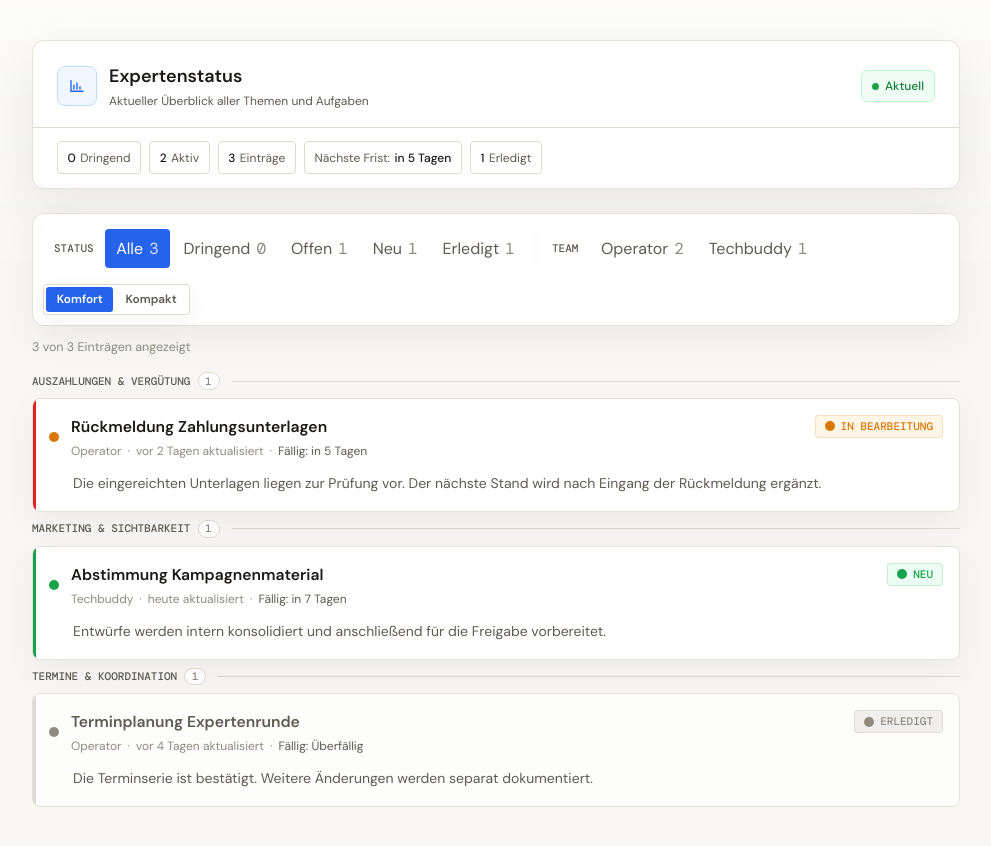
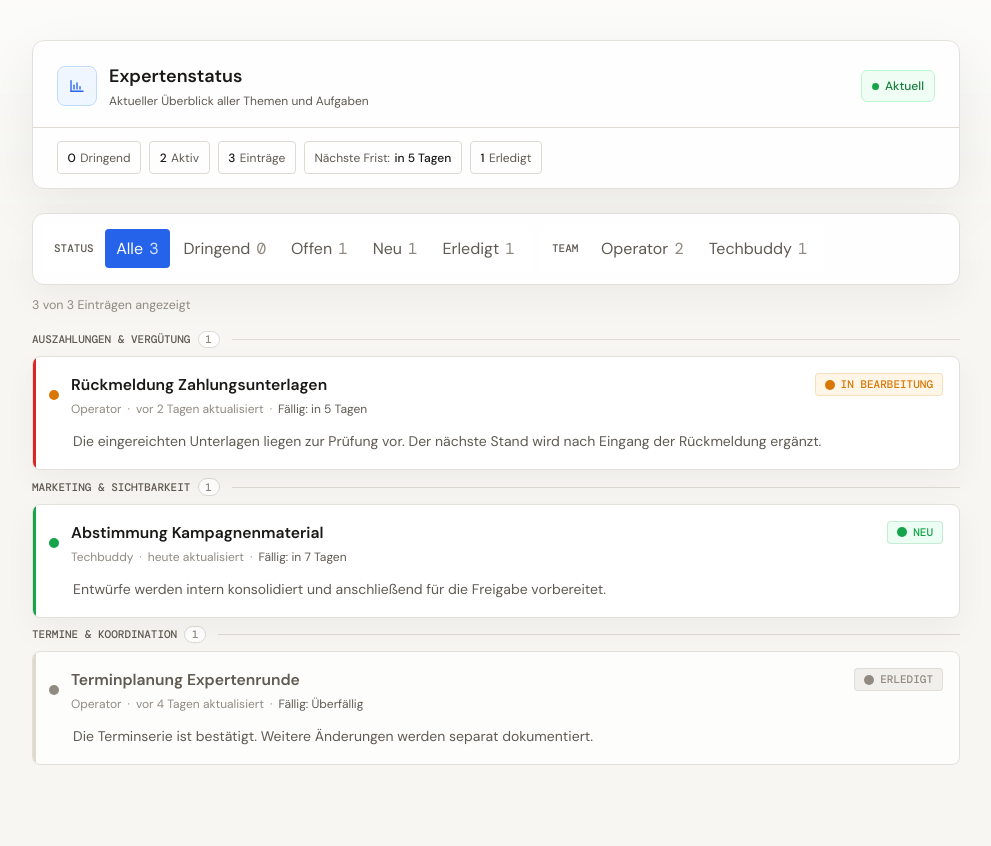
Before and after one commit to zeroedge-code/exp-status, a React (Vite) app: page / in a window 1280 px wide. Shown: the whole page, without its empty margins (144-1135 px from the left). After the commit the page ends 805 px from the top, so only its background shows below. Built offline with nearby package versions, Linux system fonts and the light colour scheme.

Commit message:
Remove compact status view toggle

```diff
--- a/src/components/StatusCard.jsx
+++ b/src/components/StatusCard.jsx
@@ -1,14 +1,14 @@
 import { StatusBadge } from './StatusBadge.jsx'
 
-export function StatusCard({ entry, badgeStatus, badgeLabel, meta, delay = 0, compact = false }) {
+export function StatusCard({ entry, badgeStatus, badgeLabel, meta, delay = 0 }) {
   const titleId = `status-card-title-${entry.id}`
 
   return (
     <article
       aria-labelledby={titleId}
       className={`card status-card row-enter group grid gap-3 transition sm:grid-cols-[minmax(0,1fr)_auto] sm:items-start ${
-        compact ? 'status-card-compact' : ''
-      } ${badgeStatus === 'away' ? 'status-card-done' : ''}`}
+        badgeStatus === 'away' ? 'status-card-done' : ''
+      }`}
       style={{ animationDelay: `${delay}ms`, '--status-accent': getAccentColor(entry, badgeStatus) }}
     >
       <div className="flex min-w-0 items-center gap-3">
--- a/src/index.css
+++ b/src/index.css
@@ -228,38 +228,6 @@ textarea:focus-visible {
   font-size: 0.78rem;
 }
 
-.view-toggle {
-  display: inline-flex;
-  flex: 0 0 auto;
-  gap: 0.125rem;
-  border: 1px solid var(--border);
-  border-radius: var(--radius-sm);
-  background: var(--bg-surface);
-  padding: 0.125rem;
-  box-shadow: 0 8px 22px rgba(26, 25, 23, 0.035);
-}
-
-.view-toggle button {
-  border: 0;
-  border-radius: calc(var(--radius-sm) - 1px);
-  background: transparent;
-  color: var(--text-secondary);
-  padding: 0.42rem 0.65rem;
-  font-size: 0.74rem;
-  font-weight: 600;
-  line-height: 1;
-}
-
-.view-toggle button:hover {
-  background: var(--bg-elevated);
-  color: var(--text-primary);
-}
-
-.view-toggle .view-toggle-button-active {
-  background: var(--accent);
-  color: #ffffff;
-}
-
 .status-card {
   position: relative;
   overflow: hidden;
@@ -280,34 +248,6 @@ textarea:focus-visible {
   border-color: color-mix(in srgb, var(--accent) 28%, var(--border));
   background: color-mix(in srgb, var(--bg-surface) 76%, var(--bg-elevated));
   box-shadow: 0 18px 42px rgba(26, 25, 23, 0.065);
-}
-
-.status-card-compact {
-  gap: 0.5rem;
-  padding-block: 0.72rem;
-}
-
-.status-card-compact .badge {
-  padding: 0.25rem 0.48rem;
-  font-size: 0.64rem;
-}
-
-.status-card-compact .status-card-description {
-  display: -webkit-box;
-  overflow: hidden;
-  -webkit-box-orient: vertical;
-  -webkit-line-clamp: 2;
-  font-size: 0.83rem;
-  line-height: 1.35rem;
-}
-
-.status-card-compact h3 {
-  font-size: 0.93rem;
-  line-height: 1.35rem;
-}
-
-.status-card-compact p {
-  margin-top: 0.2rem;
 }
 
 .status-card-done {
@@ -415,13 +355,6 @@ textarea:focus-visible {
     display: none;
   }
 
-  .view-toggle {
-    width: 100%;
-  }
-
-  .view-toggle button {
-    flex: 1;
-  }
 }
 
 .btn-primary,
--- a/src/statusShared.jsx
+++ b/src/statusShared.jsx
@@ -6,7 +6,6 @@ import { categories, defaultDisplaySettings, formatDate } from './statusData.js'
 
 const statusFilterOptions = ['Alle', 'Dringend', 'Offen', 'Neu', 'Erledigt']
 const ownerFilterOptions = ['Operator', 'Techbuddy']
-const viewModeStorageKey = 'expertenstatus-view-mode'
 
 const statusConfig = {
   Dringend: {
@@ -39,7 +38,6 @@ export function StatusPage({
 }) {
   const displaySettings = { ...defaultDisplaySettings, ...settings }
   const [activeFilter, setActiveFilter] = useState('alle')
-  const [compactMode, setCompactMode] = useState(() => getStoredCompactMode())
   const latestUpdate = getLatestUpdate(statusEntries)
   const visibleEntries = sortEntriesByRelevance(
     statusEntries.filter((entry) => entryMatchesFilter(entry, activeFilter)),
@@ -157,23 +155,6 @@ export function StatusPage({
               activeFilter={activeFilter}
               setActiveFilter={setActiveFilter}
             />
-            <span className="view-toggle" aria-label="Ansicht">
-              {['Komfort', 'Kompakt'].map((mode) => {
-                const isCompactOption = mode === 'Kompakt'
-                const isActive = compactMode === isCompactOption
-                return (
-                  <button
-                    key={mode}
-                    type="button"
-                    aria-pressed={isActive}
-                    onClick={() => updateCompactMode(isCompactOption, setCompactMode)}
-                    className={isActive ? 'view-toggle-button-active' : ''}
-                  >
-                    {mode}
-                  </button>
-                )
-              })}
-            </span>
           </div>
         )}
         <p className="filter-status">
@@ -210,7 +191,6 @@ export function StatusPage({
                           badgeLabel={getBadgeLabel(entry.status)}
                           meta={getCardMeta(entry)}
                           delay={index * 60}
-                          compact={compactMode}
                         />
                       ))}
                     </section>
@@ -224,7 +204,6 @@ export function StatusPage({
                     badgeLabel={getBadgeLabel(entry.status)}
                     meta={getCardMeta(entry)}
                     delay={index * 60}
-                    compact={compactMode}
                   />
                 ))}
           </div>
@@ -338,16 +317,6 @@ function getFilterLabel(filterKey) {
   return knownOption || filterKey
 }
 
-function getStoredCompactMode() {
-  if (typeof window === 'undefined') return false
-  return window.localStorage.getItem(viewModeStorageKey) === 'compact'
-}
-
-function updateCompactMode(compactMode, setCompactMode) {
-  setCompactMode(compactMode)
-  window.localStorage.setItem(viewModeStorageKey, compactMode ? 'compact' : 'comfort')
-}
-
 function normalizeKnownStatus(status) {
   if (status === 'Erledigt') return 'Erledigt'
   if (status === 'Neu') return 'Neu'
```
Also changed, not shown: 1 other file (tests, documents, lock files or other folders).
